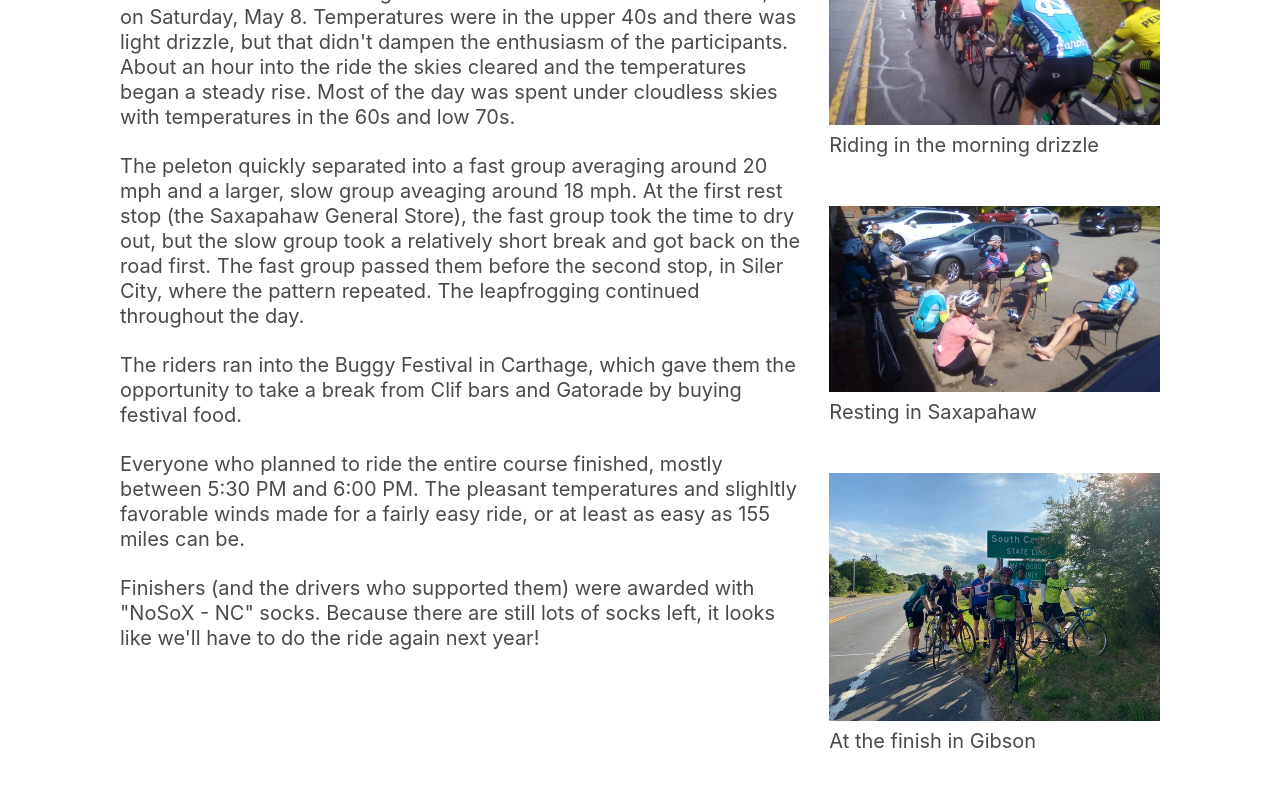
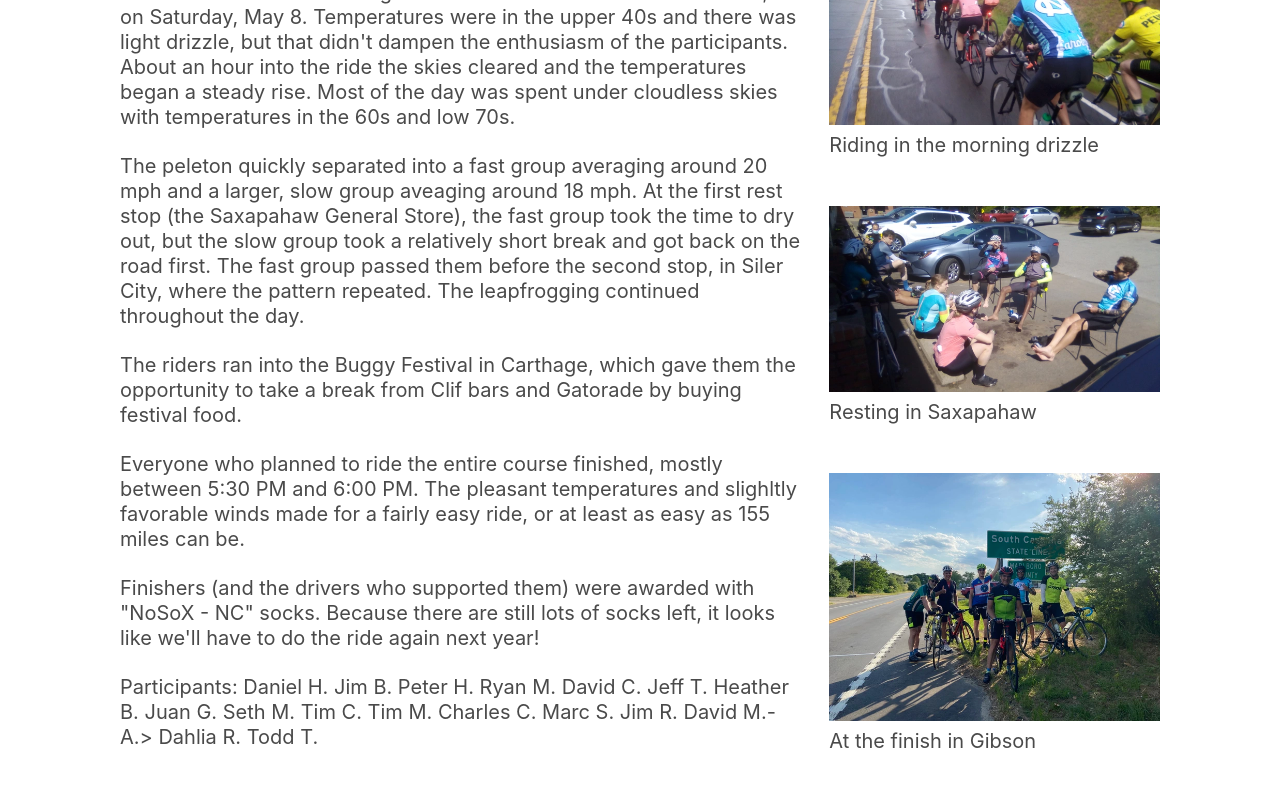
Before and after one commit to dhellerm/dhellerm.github.io, a website built with Parcel: page src/2021-report/index.html in a window 1280 px wide. Shown: the part 265-1052 px from the top of the page. Built offline with nearby package versions, Linux system fonts and the light colour scheme.

Commit message:
edit report

```diff
--- a/src/2021-report/index.html
+++ b/src/2021-report/index.html
@@ -113,6 +113,27 @@
                     still lots of socks left,
                     it looks like we'll have to do the ride again next year!
                 </p>
+                <p class="is-5 subtitle">
+                    Participants:
+                    Daniel H.
+                    Jim B.
+                    Peter H.
+                    Ryan M.
+                    David C.
+                    Jeff T.
+                    Heather B.
+                    Juan G.
+                    Seth M.
+                    Tim C.
+                    Tim M.
+                    Charles C.
+                    Marc S.
+                    Jim R.
+                    David M.-A.>
+                    Dahlia R.
+                    Todd T.
+
+                </p>
             </div>
             <div class="column is-one-third">
                 <figure class="image my-2">
```
Also changed, not shown: docs/2021-report/index.html (+1 -1 lines), docs/contact/index.html (+1 -1 lines), docs/covid/index.html (+1 -1 lines), docs/form-success/index.html (+1 -1 lines), docs/history/index.html (+1 -1 lines), docs/index.html (+1 -1 lines), docs/info/index.html (+1 -1 lines), docs/riders/index.html (+1 -1 lines), docs/route/index.html (+1 -1 lines), 2 other files.
